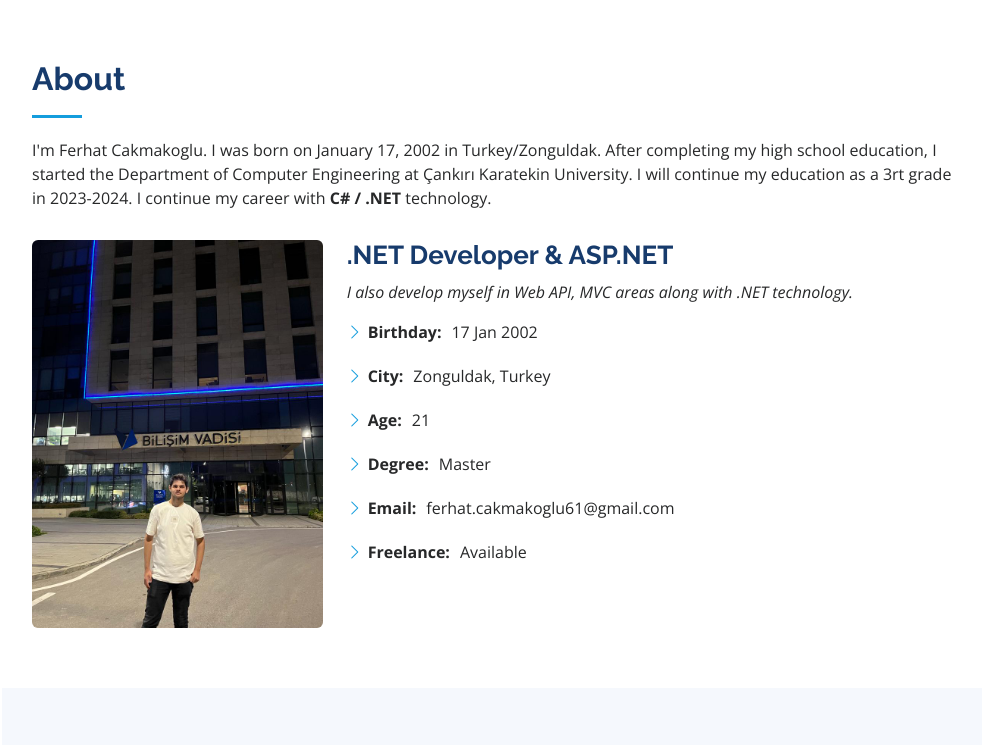
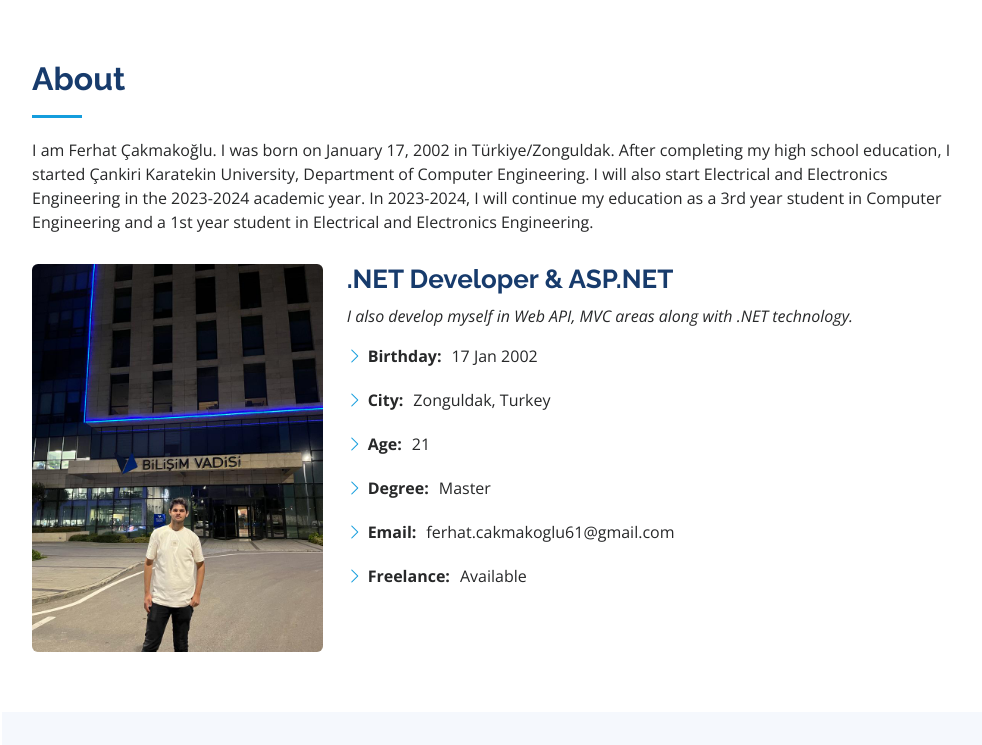
Before and after one commit to Ferhatcakmakoglu/Ferhat-Web, a plain HTML site: page index.html in a window 1280 px wide. Shown: the part 800-1545 px from the top of the page, without its empty margins (298-1280 px from the left). Drawn offline with nearby package versions, Linux system fonts and the light colour scheme.

Commit message:
Education Uptaded

```diff
--- a/index.html
+++ b/index.html
@@ -87,9 +87,12 @@
 
         <div class="section-title">
           <h2>About</h2>
-          <p>I'm Ferhat Cakmakoglu. I was born on January 17, 2002 in Turkey/Zonguldak.
-             After completing my high school education, I started the Department of Computer Engineering at Çankırı Karatekin University.
-             I will continue my education as a 3rt grade in 2023-2024. I continue my career with <b>C# / .NET</b> technology. </p>
+          <p>
+              I am Ferhat Çakmakoğlu. I was born on January 17, 2002 in Türkiye/Zonguldak.
+              After completing my high school education, I started Çankiri Karatekin University, Department of Computer Engineering.
+              I will also start Electrical and Electronics Engineering in the 2023-2024 academic year.
+              In 2023-2024, I will continue my education as a 3rd year student in Computer Engineering and a 1st year student in Electrical and Electronics Engineering.
+          </p>
         </div>
 
         <div class="row">
@@ -234,6 +237,12 @@
           -->
           <div class="col-lg-6" data-aos="fade-up">
             <h3 class="resume-title">Education</h3>
+            <div class="resume-item">
+              <h4>Engineering Faculty &amp; Electrical and Electronics Engineering</h4>
+              <h5>2023 - </h5>
+              <p><em>Cankiri Karatekin University &amp; Cankiri, Turkey</em></p>
+              <p> I will continue my education as a 1st grade in 2023-2024.</p>
+            </div>
             <div class="resume-item">
               <h4>Engineering Faculty &amp; Computer Engineering</h4>
               <h5>2021 - </h5>
```
